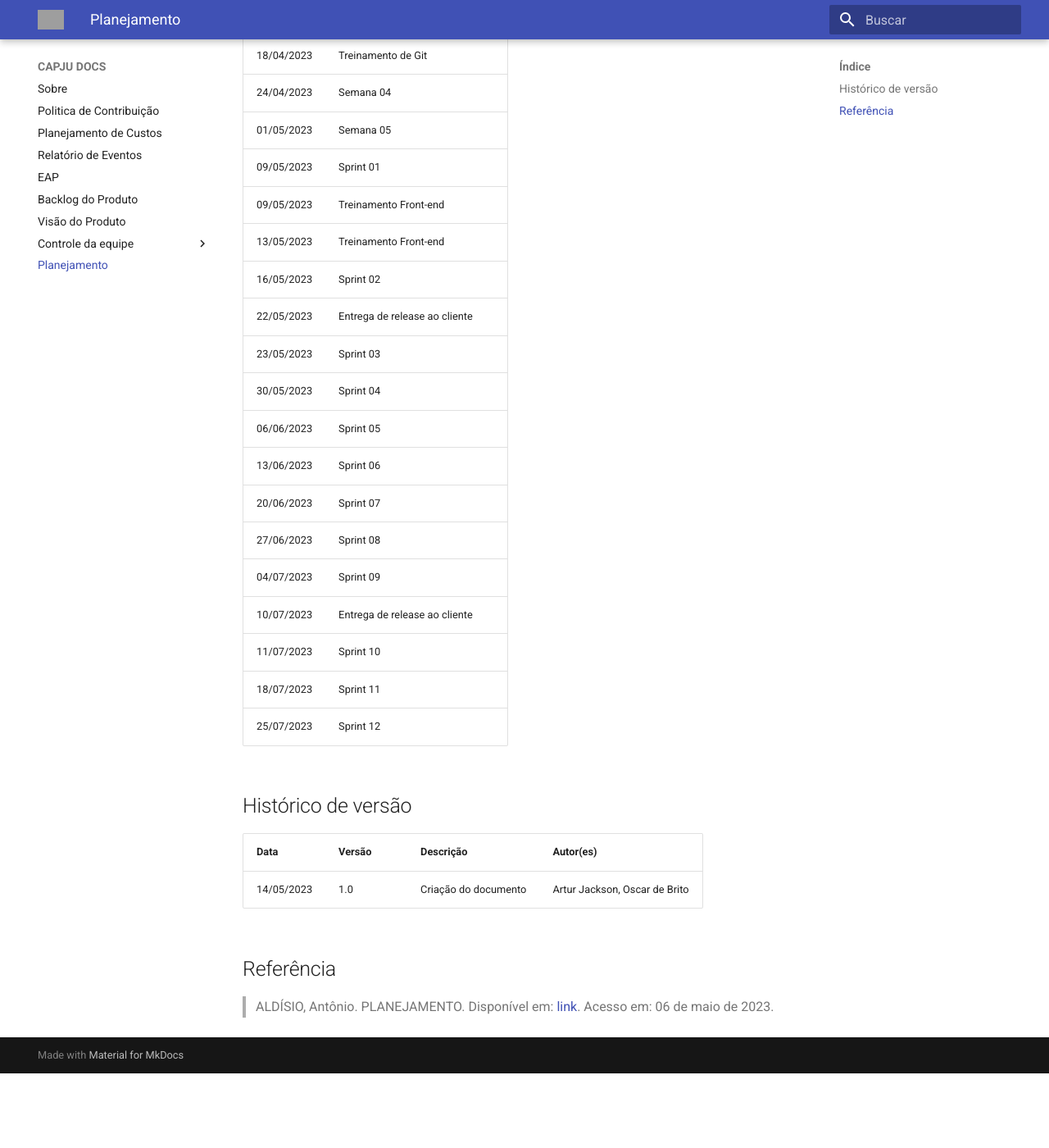
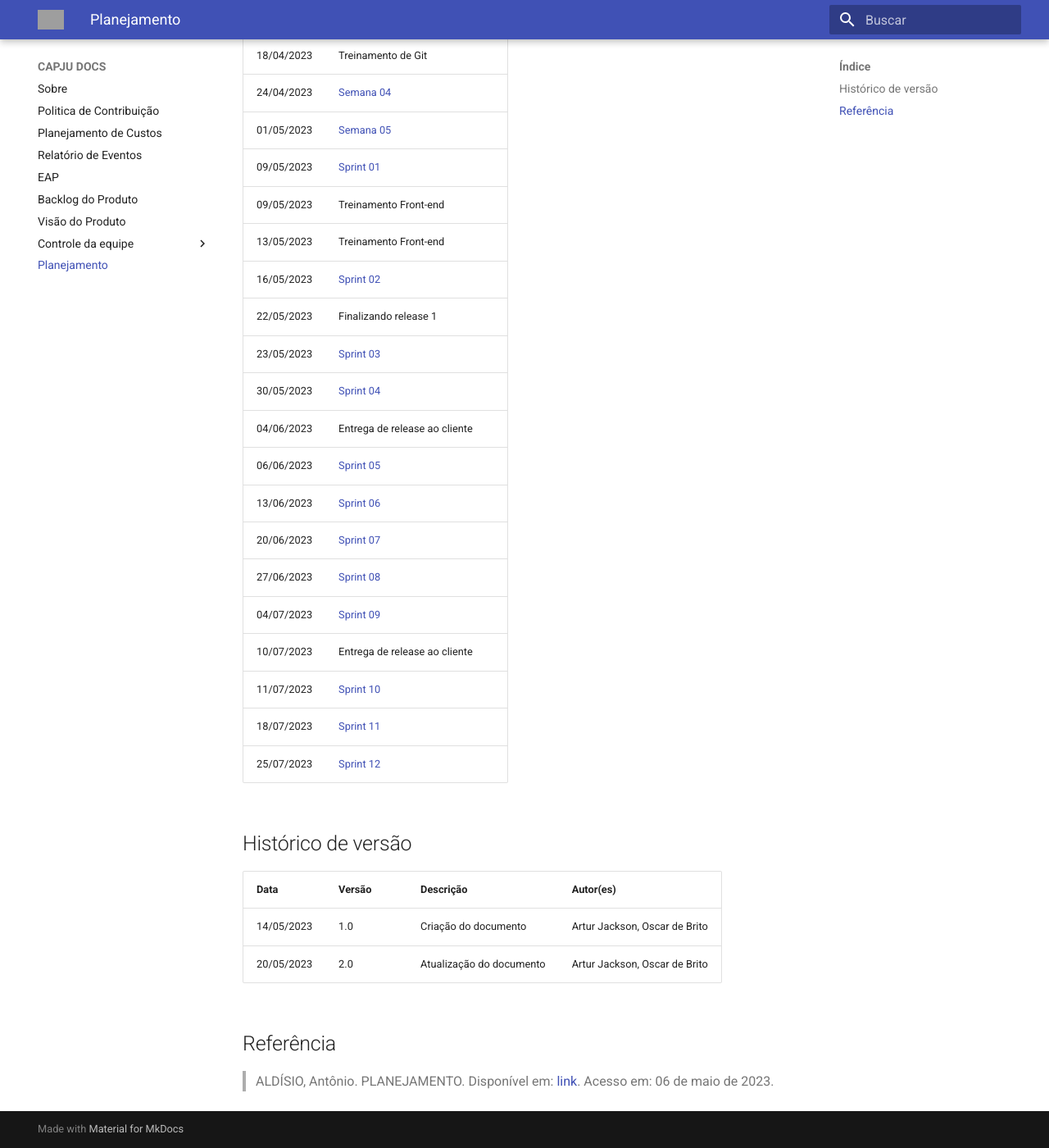
Before and after one commit to fga-eps-mds/2023-1-CAPJu-Doc, an MkDocs documentation site: the page built from docs/planejamento.md, in a window 1280 px wide and 1400 px high, scrolled down 453 px. Shown: the whole window at 82% size. Built offline with MkDocs 1.6.1 and Material for MkDocs 9.7.7, drawn with Linux system fonts in a browser that asks for light colours; before the commit the page ends 1762 px from its top, so only the background shows below that; grey boxes are pictures that could not be loaded.

Commit message:
(#60) - Atualiza datas do documento
Co-authored-by: OscarDeBrito <oscarcorreiadebrito@gmail.com>

```diff
--- a/docs/planejamento.md
+++ b/docs/planejamento.md
@@ -7,26 +7,27 @@
 | 03/04/2023 | Reunião de Kick-off com o cliente |
 | 10/04/2023 | [Semana 02](Relatórios/semana2.md) |
 | 13/04/2023 | Treinamento de Git + Docker|
-| 17/04/2023 | Semana 03 |
+| 17/04/2023 | [Semana 03](Relatórios/semana3.md) |
 | 18/04/2023 | Treinamento de Git|
-| 24/04/2023 | Semana 04 |
-| 01/05/2023 | Semana 05 |
-| 09/05/2023 | Sprint 01 |
+| 24/04/2023 | [Semana 04](Relatórios/semana4.md) |
+| 01/05/2023 | [Semana 05](Relatórios/semana5.md) |
+| 09/05/2023 | [Sprint 01](Relatórios/sprint1.md) |
 | 09/05/2023 | Treinamento Front-end|
 | 13/05/2023 | Treinamento Front-end|
-| 16/05/2023 | Sprint 02 |
-| 22/05/2023 | Entrega de release ao cliente |
-| 23/05/2023 | Sprint 03 |
-| 30/05/2023 | Sprint 04 |
-| 06/06/2023 | Sprint 05 |
-| 13/06/2023 | Sprint 06 |
-| 20/06/2023 | Sprint 07 |
-| 27/06/2023 | Sprint 08 |
-| 04/07/2023 | Sprint 09 |
+| 16/05/2023 | [Sprint 02](Relatórios/sprint2.md) |
+| 22/05/2023 | Finalizando release 1 |
+| 23/05/2023 | [Sprint 03](Relatórios/sprint3.md) |
+| 30/05/2023 | [Sprint 04](Relatórios/sprint4.md) |
+| 04/06/2023 | Entrega de release ao cliente |
+| 06/06/2023 | [Sprint 05](Relatórios/sprint5.md) |
+| 13/06/2023 | [Sprint 06](Relatórios/sprint6.md) |
+| 20/06/2023 | [Sprint 07](Relatórios/sprint7.md) |
+| 27/06/2023 | [Sprint 08](Relatórios/sprint8.md) |
+| 04/07/2023 | [Sprint 09](Relatórios/sprint9.md) |
 | 10/07/2023 | Entrega de release ao cliente |
-| 11/07/2023 | Sprint 10 |
-| 18/07/2023 | Sprint 11 |
-| 25/07/2023 | Sprint 12 |
+| 11/07/2023 | [Sprint 10](Relatórios/sprint10.md) |
+| 18/07/2023 | [Sprint 11](Relatórios/sprint11.md) |
+| 25/07/2023 | [Sprint 12](Relatórios/sprint12.md) |
 
 
 ## Histórico de versão
@@ -34,6 +35,7 @@
 | Data | Versão | Descrição | Autor(es) |
 | ---- | ------ | --------- | --------- |
 | 14/05/2023 | 1.0 | Criação do documento | Artur Jackson, Oscar de Brito |
+| 20/05/2023 | 2.0 | Atualização do documento | Artur Jackson, Oscar de Brito |
 
 ## Referência
 > ALDÍSIO, Antônio. PLANEJAMENTO. Disponível em: [link](https://fga-eps-mds.github.io/2022-2-CAPJu-Doc/#/pages/planning). Acesso em: 06 de maio de 2023.
```
